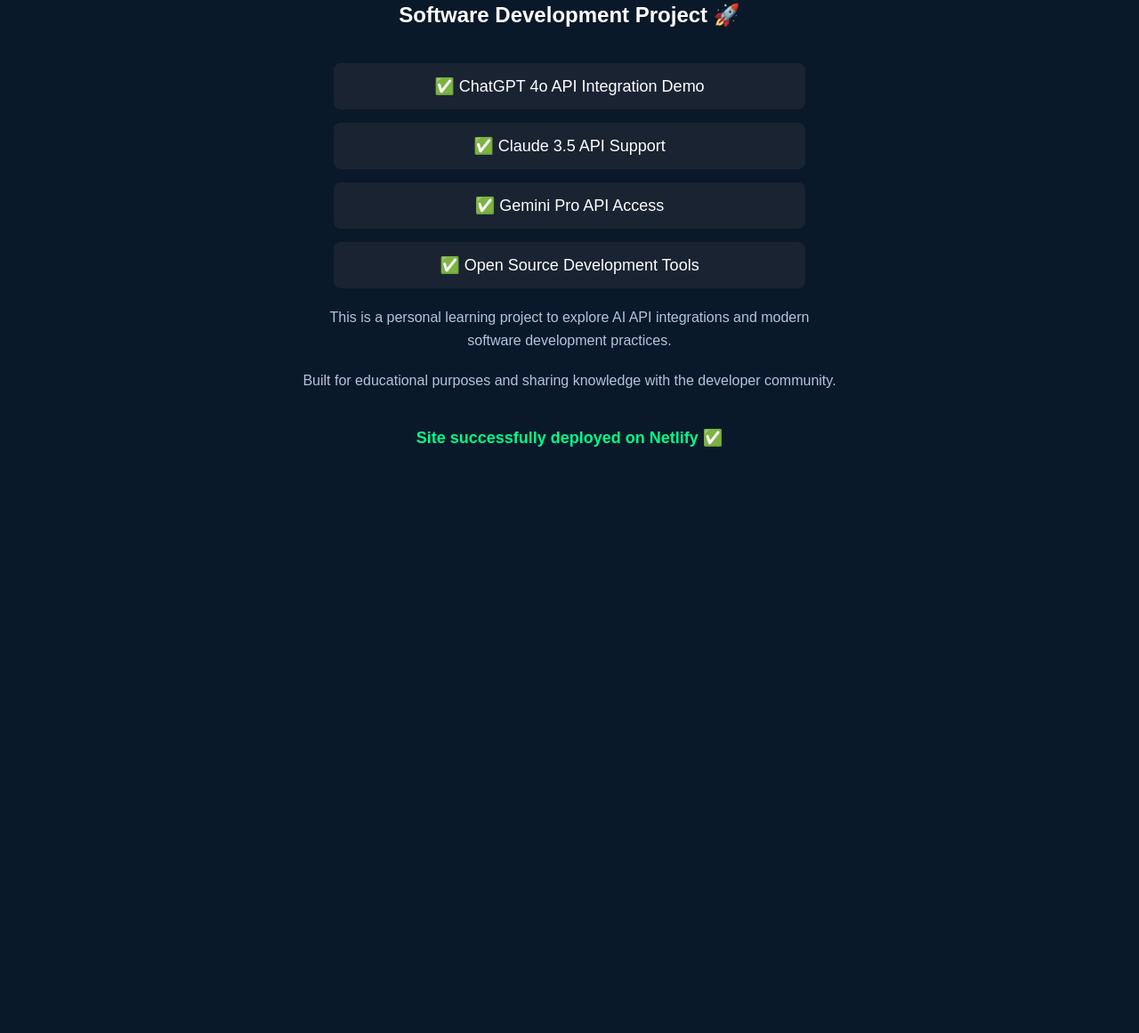
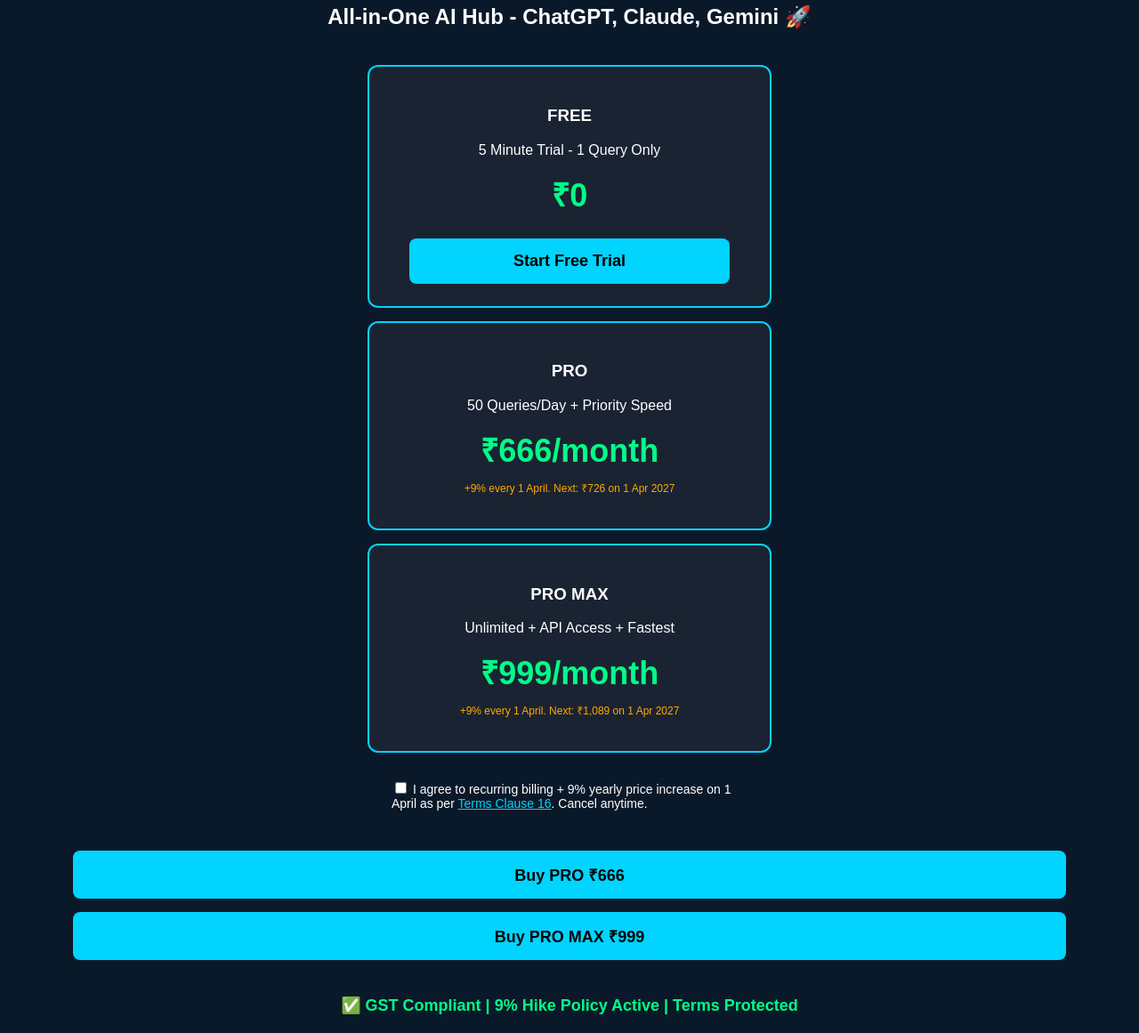
Before and after one commit to aihubpro-ai/aihubpro-ai.github.io, a plain HTML site: page index.html in a window 1280 px wide. Shown: the part 122-1283 px from the top of the page at 89% size. Before the commit the page ends 800 px from the top, so only its background shows below. Drawn offline with Linux system fonts and the light colour scheme.

Commit message:
Update index.html

```diff
--- a/index.html
+++ b/index.html
@@ -1,62 +1,72 @@
-
+<!DOCTYPE html>
 <html lang="en">
 <head>
   <meta charset="UTF-8">
   <meta name="viewport" content="width=device-width, initial-scale=1.0">
-      <title>AIHubPro - Software Development Project</title>
+  <title>AIHubPro 2026 - All-in-One AI Hub</title>
+  <script src="https://checkout.razorpay.com/v1/checkout.js"></script>
   <style>
-          body {
-              background: #0a1929;
-             color: white;
-             font-family: Arial, sans-serif;
-             text-align: center;
-             padding: 50px 20px;
-             margin: 0;
-         }
-         h1 {
-             color: #00d4ff;
-             font-size: 48px;
-             margin-bottom: 10px;
-         }
-         h2 {
-             color: #ffffff;
-             font-size: 24px;
-             margin-bottom: 40px;
-         }
-         .feature {
-             background: #1a2332;
-             margin: 15px auto;
-             padding: 15px;
-             border-radius: 8px;
-             max-width: 500px;
-             font-size: 18px;
-         }
-         p {
-             color: #b0c4de;
-             line-height: 1.6;
-             max-width: 600px;
-             margin: 20px auto;
-         }
-         .badge {
-             color: #00ff88;
-             margin-top: 40px;
-             font-weight: bold;
-             font-size: 18px;
-         }
+    body { background: #0a1929; color: white; font-family: Arial, sans-serif; text-align: center; padding: 20px; margin: 0; }
+    h1 { color: #00d4ff; font-size: 48px; margin-bottom: 10px; }
+    h2 { color: #ffffff; font-size: 24px; margin-bottom: 40px; }
+    .plan { background: #1a2332; margin: 15px auto; padding: 25px; border-radius: 12px; max-width: 400px; border: 2px solid #00d4ff; }
+    .price { font-size: 36px; color: #00ff88; font-weight: bold; margin: 10px 0; }
+    .btn { background: #00d4ff; color: #000; padding: 15px 30px; border: none; border-radius: 8px; font-size: 18px; cursor: pointer; margin-top: 15px; font-weight: bold; width: 90%; }
+    .btn:hover { background: #00ff88; }
+    #trialTimer { position: fixed; top: 10px; right: 10px; background: red; padding: 10px 15px; border-radius: 5px; font-weight: bold; display: none; z-index: 999; }
+    .checkbox { margin: 30px auto; text-align: left; max-width: 400px; font-size: 14px; }
+    #buyPopup { display: none; position: fixed; top: 0; left: 0; width: 100%; height: 100%; background: rgba(0,0,0,0.95); z-index: 9999; }
+    .popup-content { background: #1a2332; max-width: 500px; margin: 100px auto; padding: 30px; border-radius: 12px; border: 2px solid #00d4ff; }
+    .hike-text { font-size: 12px; color: #ffaa00; margin-top: 5px; }
+    .badge { color: #00ff88; margin-top: 40px; font-weight: bold; font-size: 18px; }
   </style>
 </head>
 <body>
+  <div id="trialTimer">Trial: <span id="time">05:00</span></div>
+
   <h1>AIHubPro</h1>
-     <h2>Software Development Project 🚀</h2>
+  <h2>All-in-One AI Hub - ChatGPT, Claude, Gemini 🚀</h2>
 
-     <div class="feature">✅ ChatGPT 4o API Integration Demo</div>
-     <div class="feature">✅ Claude 3.5 API Support</div>
-     <div class="feature">✅ Gemini Pro API Access</div>
-     <div class="feature">✅ Open Source Development Tools</div>
+  <div class="plan">
+    <h3>FREE</h3>
+    <p>5 Minute Trial - 1 Query Only</p>
+    <div class="price">₹0</div>
+    <button class="btn" onclick="startTrial()">Start Free Trial</button>
+  </div>
 
-     <p>This is a personal learning project to explore AI API integrations and modern software development practices.</p>
-     <p>Built for educational purposes and sharing knowledge with the developer community.</p>
+  <div class="plan">
+    <h3>PRO</h3>
+    <p>50 Queries/Day + Priority Speed</p>
+    <div class="price">₹666/month</div>
+    <p class="hike-text">+9% every 1 April. Next: ₹726 on 1 Apr 2027</p>
+  </div>
 
-     <div class="badge">Site successfully deployed on Netlify ✅</div>
+  <div class="plan">
+    <h3>PRO MAX</h3>
+    <p>Unlimited + API Access + Fastest</p>
+    <div class="price">₹999/month</div>
+    <p class="hike-text">+9% every 1 April. Next: ₹1,089 on 1 Apr 2027</p>
+  </div>
+
+  <div class="checkbox">
+    <input type="checkbox" id="agreeHike" required>
+    <label for="agreeHike">I agree to recurring billing + 9% yearly price increase on 1 April as per <a href="/terms.html" style="color:#00d4ff;">Terms Clause 16</a>. Cancel anytime.</label>
+  </div>
+
+  <button class="btn" onclick="buyPlan('PRO')">Buy PRO ₹666</button>
+  <button class="btn" onclick="buyPlan('PRO_MAX')">Buy PRO MAX ₹999</button>
+
+  <div class="badge">✅ GST Compliant | 9% Hike Policy Active | Terms Protected</div>
+
+  <div id="buyPopup">
+    <div class="popup-content">
+      <h2>⏰ Trial Ended</h2>
+      <p>Your 5-minute free trial is over. Upgrade now to continue using AIHubPro.</p>
+      <button class="btn" onclick="buyPlan('PRO')">Buy PRO ₹666</button>
+      <button class="btn" onclick="buyPlan('PRO_MAX')">Buy PRO MAX ₹999</button>
+    </div>
+  </div>
+
+  <script src="brains.js"></script>
 </body>
 </html>
```
Lines whose indentation alone changed are shown as unchanged.
